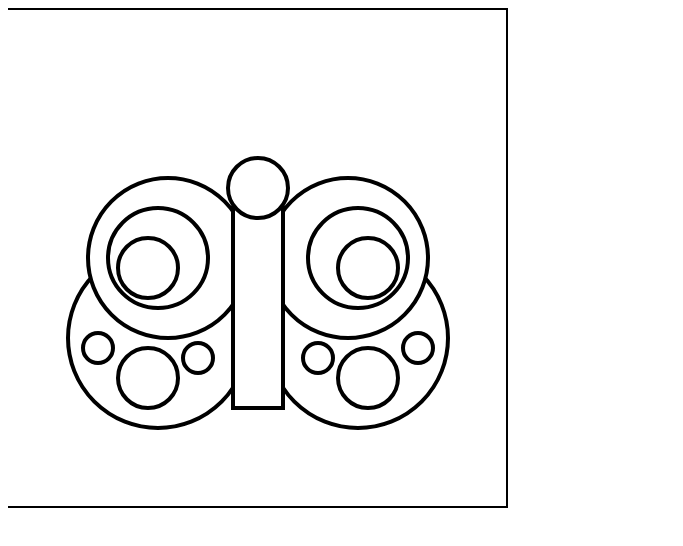
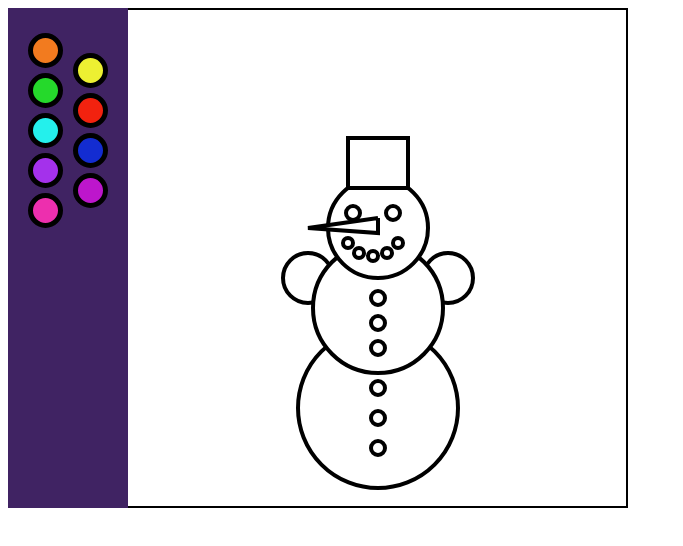
Before and after one commit to lubkabozikova/painting, a plain HTML site: page index.html in a window 1280 px wide. Shown: the whole page, without its empty margins (0-683 px from the left). Drawn offline with Linux system fonts and the light colour scheme.

Commit message:
a picture with coloring controls

```diff
--- a/bookshelf.js
+++ b/bookshelf.js
@@ -6,7 +6,7 @@
 // ak vadi pomlcka, napriklad stroke-width, staci strcit do uvodzoviek
 function createSvg (Type,ParamObject) {
     const svgNS = "http://www.w3.org/2000/svg";
-    SvgElement = document.createElementNS(svgNS,Type);
+    const SvgElement = document.createElementNS(svgNS,Type);
     for (key in ParamObject) {
         SvgElement.setAttribute(key,ParamObject[key]);
     }
--- /dev/null
+++ b/colors.json
@@ -0,0 +1,11 @@
+[
+    "#f27b1f",
+    "#edf032",
+    "#25d92b",
+    "#f2220f",
+    "#24f0ec",
+    "#132cd1",
+    "#a431eb",
+    "#bd16cc",
+    "#ed2fae"
+]
--- /dev/null
+++ b/controls.js
@@ -0,0 +1,31 @@
+function newControlPanel () {
+
+    const divControls = document.getElementById("controlPanel");
+    const colorPickers = [];
+
+    fetch ("colors.json")
+        .then (response => {return response.json()})
+            .then (colors => {
+                for (color of colors) {
+                    const divColor = document.createElement("div");
+                    divControls.appendChild(divColor);
+                    divColor.className = "colorPicker";
+                    divColor.style["background-color"] = color;
+
+                    colorPickers.push({
+                        dot: divColor,
+                        color: color
+                    })
+
+                }
+
+                colorPickers.forEach(colorPicker => {
+
+                    colorPicker.dot.onclick = () => {chosenColor = colorPicker.color;};
+                });
+
+                console.log(colorPickers);
+            })
+
+
+}
--- a/index.html
+++ b/index.html
@@ -12,10 +12,22 @@
 
 
     <body>
+
+        <div>
+            <div style="display: inline-block;">
+                <svg id="picture" width=500 height=500 fill="white" stroke="black" stroke-width=4px></svg>
+            </div>
+            <div id="controlPanel"></div>
+
+        </div>
+
         <script>const svgNS = 'http://www.w3.org/2000/svg';</script>
         <!-- spusta skript stranky -->
         <script src="bookshelf.js"></script>
         <script src="picture.js"></script>
+        <script src="controls.js"></script>
+
+        <script src="painting.js"></script>
 
 
         <!-- <script src="test.js"></script> -->
--- a/painting.css
+++ b/painting.css
@@ -0,0 +1,22 @@
+#controlPanel {
+    width: 80;
+    background-color: #402363;
+    min-height: 460px;
+    float: left;
+    /* display: inline-block; */
+    padding: 20px;
+}
+
+.colorPicker:nth-child(even) {
+    float: right;
+    margin-top: -15px;
+}
+
+.colorPicker {
+    height: 25px;
+    width: 25px;
+    border-radius: 50%;
+    border-style: solid;
+    border-width: 5px;
+    margin-top: 5px;
+}
--- /dev/null
+++ b/painting.js
@@ -0,0 +1,5 @@
+
+let chosenColor = "red";
+
+newPicture();
+newControlPanel();
--- a/picture.js
+++ b/picture.js
@@ -1,21 +1,21 @@
-const divPage = document.createElement("div");
-document.body.appendChild(divPage);
-const svgPicture = createSvg("svg",{"width":500, "height":500, "fill":"white", "stroke":"black", "stroke-width":"4"});
-divPage.appendChild(svgPicture);
+function newPicture () {
+
+    const svgPicture = document.getElementById("picture");
 
     let picParts = [];
 
-fetch ("butterfly.json")
+    fetch ("snowman.json")
         .then (response => {return response.json()})
             .then (parts => {
 
                 for (part of parts) {
                     const picPart = createSvg(part[0],part[1]);
                     svgPicture.appendChild(picPart);
-                picPart.onclick = () => {picPart.setAttribute("fill", "red")};
+                    picPart.onclick = () => {picPart.setAttribute("fill", chosenColor)};
                     picParts.push(picPart);
                 }
 
-            // picParts[7].setAttribute("fill","red");
+            })
 
-        })
+
+}
```
Lines whose indentation alone changed are shown as unchanged.
